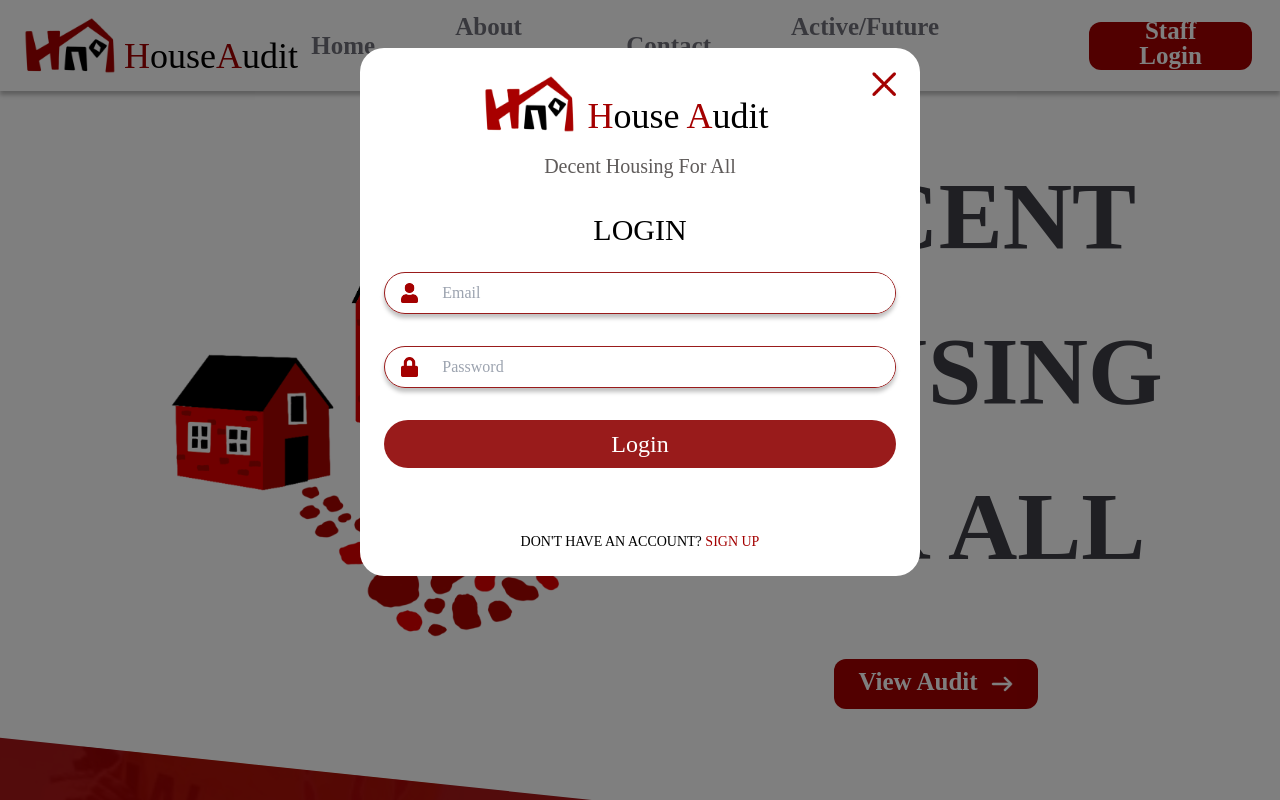
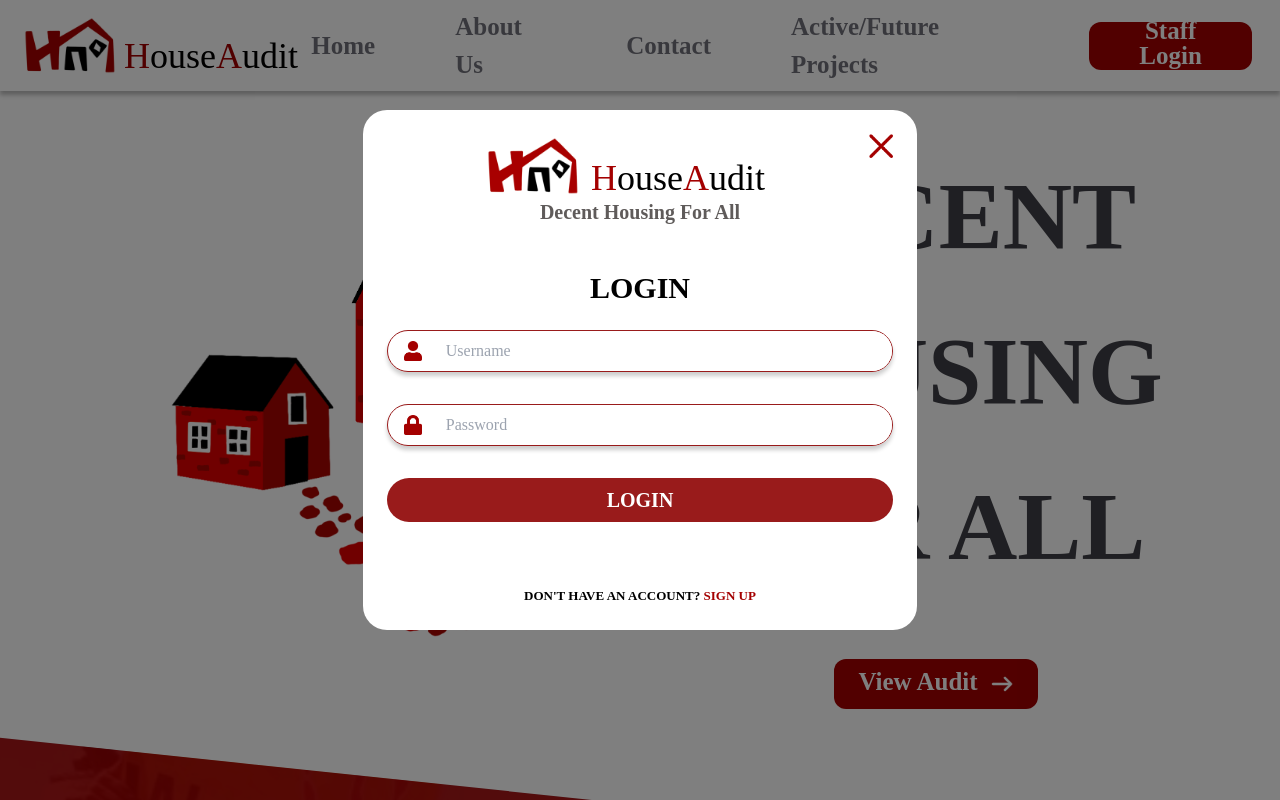
Before and after one commit to HousingAssembly/Audit-Team, a React (Create React App) app in the folder frontend/: page / in a window 1280 px wide. Both pictures are taken after a click on the button "Staff Login". Shown: the top 800 px of the page. Built offline with nearby package versions, Linux system fonts and the light colour scheme.

Commit message:
Fixed Login and Signup pages UI

```diff
--- a/frontend/src/components/LoginForm.jsx
+++ b/frontend/src/components/LoginForm.jsx
@@ -36,11 +36,12 @@ function LoginForm({ onLogin, closeModal, openLoginSignUp }) {
 
   return (
     <form onSubmit={handleSubmit}>
-      <div className="bg-white rounded-3xl mt-12 flex flex-col py-6 px-6">
+      <div className="bg-white rounded-3xl mt-[110px] flex flex-col py-6 px-6">
         <div className="flex flex-row justify-center items-end ml-24">
           <img src="logo.png" alt="Logo" className="object-contain h-16 w-auto" />
           <div className="px-2 text-4xl font-medium">
-            <span className="text-palette-red">H</span>ouse <span className="text-palette-red">A</span>udit
+            <span className="text-palette-red font-['Chelsea_Market']">H</span><span className="font-['Chelsea_Market']">ouse</span>
+            <span className="text-palette-red font-['Chelsea_Market']">A</span><span className="font-['Chelsea_Market']">udit</span>
           </div>
           <div className="flex ml-24 mb-auto">
             <button onClick={handleClose}>
@@ -48,22 +49,22 @@ function LoginForm({ onLogin, closeModal, openLoginSignUp }) {
             </button>
           </div>
         </div>
-        <div className="flex justify-center py-4 text-xl text-palette-text font-medium">
+        <div className="flex justify-center pb-7 text-xl text-palette-text font-bold">
           Decent Housing For All
         </div>
-        <div className="text-center text-3xl mt-4 mb-2 font-medium">LOGIN</div>
+        <div className="text-center text-3xl mt-4 mb-2 font-bold">LOGIN</div>
 
         <div className="flex flex-col space-y-8 py-4">
-          <div className="flex flex-row space-x-2 items-center border border-red-800 rounded-full  shadow-[0px_4px_4px_0px_rgba(0,0,0,0.25)]">
+          <div className="flex flex-row space-x-2 items-center border-[1.5px] border-red-800 rounded-full shadow-[0px_4px_4px_0px_rgba(0,0,0,0.2)]">
             <img src="/profile-red.png" alt="Profile Icon" className="ml-4 h-5 w-auto object-contain" />
             <input
               className="px-4 py-2 w-full outline-none rounded-full"
               value={email}
               onChange={(e) => setEmail(e.target.value)}
-              placeholder="Email"
+              placeholder="Username"
             />
           </div>
-          <div className="flex flex-row space-x-2 items-center border border-red-800 rounded-full  shadow-[0px_4px_4px_0px_rgba(0,0,0,0.25)]">
+          <div className="flex flex-row space-x-2 items-center border-[1.5px] border-red-800 rounded-full  shadow-[0px_4px_4px_0px_rgba(0,0,0,0.2)]">
             <img src="/lock.png" alt="Lock Icon" className="ml-4 h-5 w-auto object-contain" />
             <input
               className="px-4 py-2 w-full outline-none rounded-full"
@@ -74,14 +75,14 @@ function LoginForm({ onLogin, closeModal, openLoginSignUp }) {
             />
           </div>
           <button
-            className="py-2 w-full bg-red-800 text-white text-2xl font-medium rounded-full"
+            className="py-2 w-full bg-red-800 text-white text-xl font-bold rounded-full"
             type="submit"
           >
-            Login
+            LOGIN
           </button>
         </div>
 
-        <div className="text-center font-medium text-sm mt-12">
+        <div className="text-center font-bold text-[13px] mt-12">
           DON'T HAVE AN ACCOUNT?{" "}
           <button onClick={handleOpenSignUp} className="text-palette-red">
             SIGN UP
--- a/frontend/src/components/SignUpForm.jsx
+++ b/frontend/src/components/SignUpForm.jsx
@@ -74,12 +74,12 @@ const handleSubmit = async (e) => {
 
   return (
     <form onSubmit={handleSubmit}>
-      <div className="bg-white rounded-3xl mt-12 flex flex-col py-6 px-6">
+      <div className="bg-white rounded-3xl mt-[110px] flex flex-col py-6 px-6">
         <div className="flex flex-row justify-center items-end ml-24">
           <img src="logo.png" alt="Logo" className="object-contain h-16 w-auto" />
           <div className="px-2 text-4xl font-medium">
-            <span className="text-palette-red">H</span>ouse{" "}
-            <span className="text-palette-red">A</span>udit
+            <span className="text-palette-red font-['Chelsea_Market']">H</span><span className="font-['Chelsea_Market']">ouse</span>
+            <span className="text-palette-red font-['Chelsea_Market']">A</span><span className="font-['Chelsea_Market']">udit</span>
           </div>
           <div className="flex ml-24 mb-auto">
             <button onClick={handleClose}>
@@ -88,19 +88,19 @@ const handleSubmit = async (e) => {
           </div>
         </div>
 
-        <div className="flex justify-center py-4 text-xl text-palette-text font-medium">
+        <div className="flex justify-center pb-7 text-xl text-palette-text font-bold">
           Decent Housing For All
         </div>
-        <div className="text-center text-3xl mt-4 mb-2 font-medium">CREATE AN ACCOUNT</div>
+        <div className="text-center text-3xl mt-4 mb-2 font-bold">CREATE AN ACCOUNT</div>
 
         <div className="flex flex-col space-y-8 py-4">
           {/* Email */}
           <div className="flex flex-col">
-            <div className="flex flex-row space-x-2 items-center border border-red-800 rounded-full shadow-[0px_4px_4px_0px_rgba(0,0,0,0.25)]">
+            <div className="flex flex-row space-x-2 items-center border-[1.5px] border-red-800 rounded-full shadow-[0px_4px_4px_0px_rgba(0,0,0,0.2)]">
               <img src="/profile-red.png" alt="Profile Icon" className="ml-4 h-5 w-auto object-contain" />
               <input
                 className="px-4 py-2 w-full outline-none rounded-full"
-                placeholder="Email"
+                placeholder="Username"
                 value={email}
                 onChange={(e) => setEmail(e.target.value)}
               />
@@ -112,7 +112,7 @@ const handleSubmit = async (e) => {
 
           {/* PW field */}
           <div className="flex flex-col">
-            <div className="flex flex-row space-x-2 items-center border border-red-800 rounded-full shadow-[0px_4px_4px_0px_rgba(0,0,0,0.25)]">
+            <div className="flex flex-row space-x-2 items-center border-[1.5px] border-red-800 rounded-full shadow-[0px_4px_4px_0px_rgba(0,0,0,0.2)]">
               <img src="/lock.png" alt="Lock Icon" className="ml-4 h-5 w-auto object-contain" />
               <input
                 className="px-4 py-2 w-full outline-none rounded-full"
@@ -129,7 +129,7 @@ const handleSubmit = async (e) => {
 
           {/* Confirm PW */}
           <div className="flex flex-col">
-            <div className="flex flex-row space-x-2 items-center border border-red-800 rounded-full shadow-[0px_4px_4px_0px_rgba(0,0,0,0.25)]">
+            <div className="flex flex-row space-x-2 items-center border-[1.5px] border-red-800 rounded-full shadow-[0px_4px_4px_0px_rgba(0,0,0,0.2)]">
               <img src="/lock.png" alt="Lock Icon" className="ml-4 h-5 w-auto object-contain" />
               <input
                 className="px-4 py-2 w-full outline-none rounded-full"
@@ -144,12 +144,12 @@ const handleSubmit = async (e) => {
             )}
           </div>
 
-          <button className="py-2 w-full bg-red-800 text-white text-2xl font-medium rounded-full" type="submit">
-            Sign Up
+          <button className="py-2 w-full bg-red-800 text-white text-xl font-bold rounded-full" type="submit">
+            SIGN UP
           </button>
         </div>
 
-        <div className="text-center font-medium text-sm mt-12">
+        <div className="text-center font-bold text-[13px] mt-12">
           ALREADY HAVE AN ACCOUNT?{" "}
           <button className="text-palette-red" onClick={handleOpenLogin}>
             LOGIN
```
